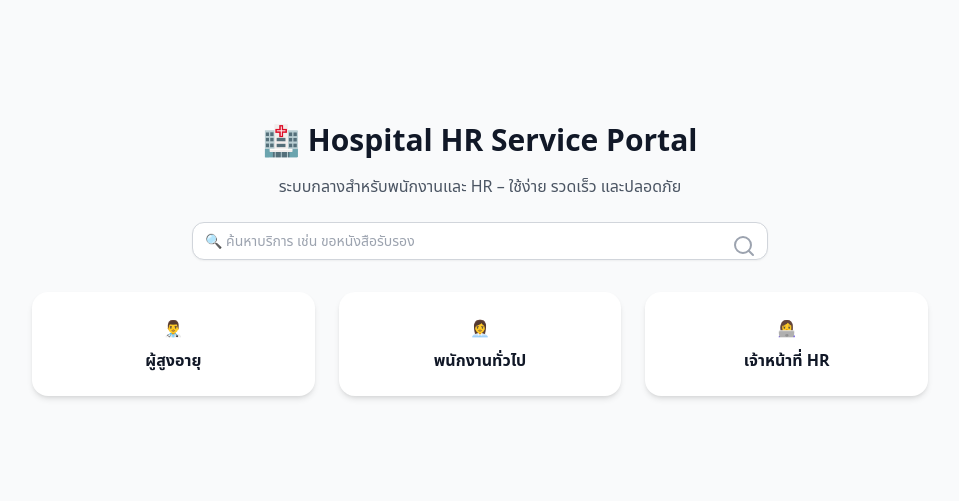
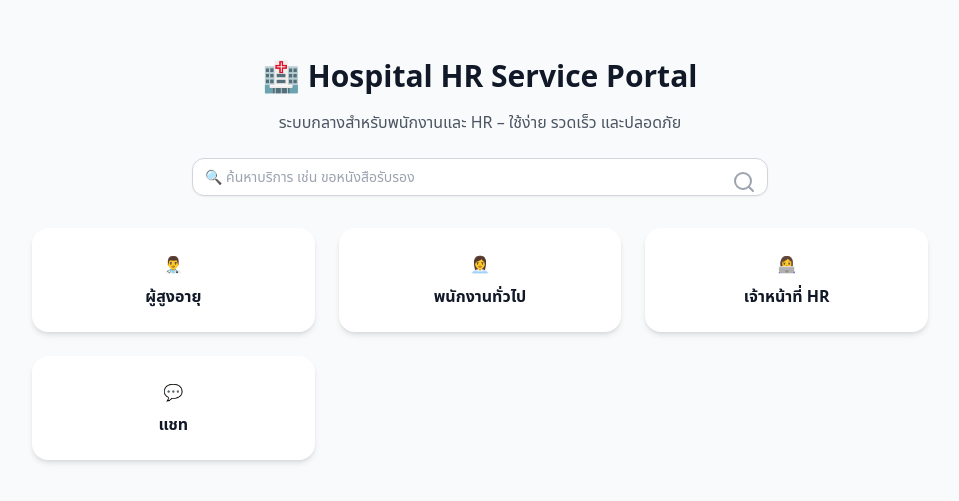
Before and after one commit to Si0dot7/Hospital, a Next.js app: page / in a window 1280 px wide. Shown: the part 141-642 px from the top of the page, without its empty margins (160-1119 px from the left). Built offline with nearby package versions, Linux system fonts and the light colour scheme.

Commit message:
feat: add new btn: chat page

```diff
--- a/app/page.tsx
+++ b/app/page.tsx
@@ -14,6 +14,7 @@ export default function HomePage() {
         <Link href="/retired" className="p-6 bg-white rounded-2xl shadow-md text-center hover:shadow-lg">👨‍⚕️ <p className="mt-2 font-semibold">ผู้สูงอายุ</p></Link>
         <Link href="/employee" className="p-6 bg-white rounded-2xl shadow-md text-center hover:shadow-lg">👩‍💼 <p className="mt-2 font-semibold">พนักงานทั่วไป</p></Link>
         <Link href="/hr" className="p-6 bg-white rounded-2xl shadow-md text-center hover:shadow-lg">👩‍💻 <p className="mt-2 font-semibold">เจ้าหน้าที่ HR</p></Link>
+        <Link href="/chat" className="p-6 bg-white rounded-2xl shadow-md text-center hover:shadow-lg">💬 <p className="mt-2 font-semibold">แชท</p></Link>
       </div>
     </div>
   );
```
